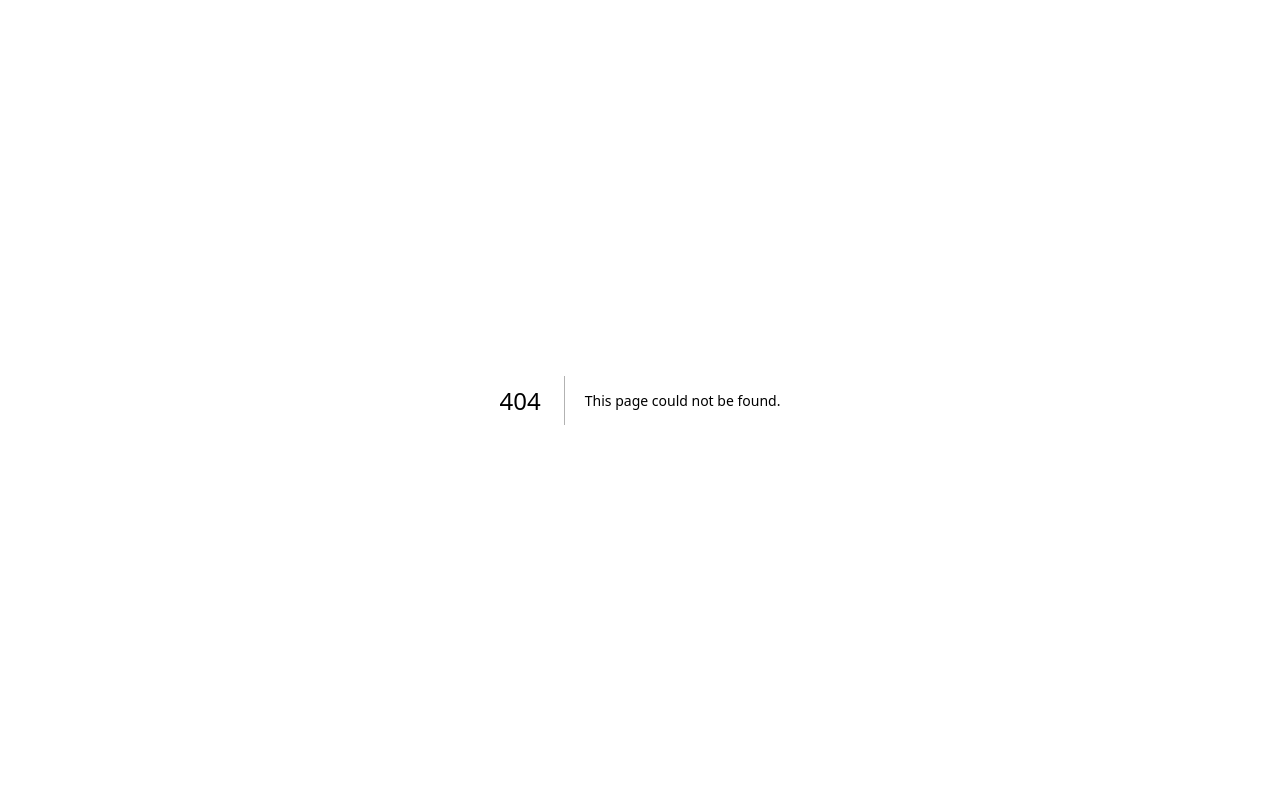
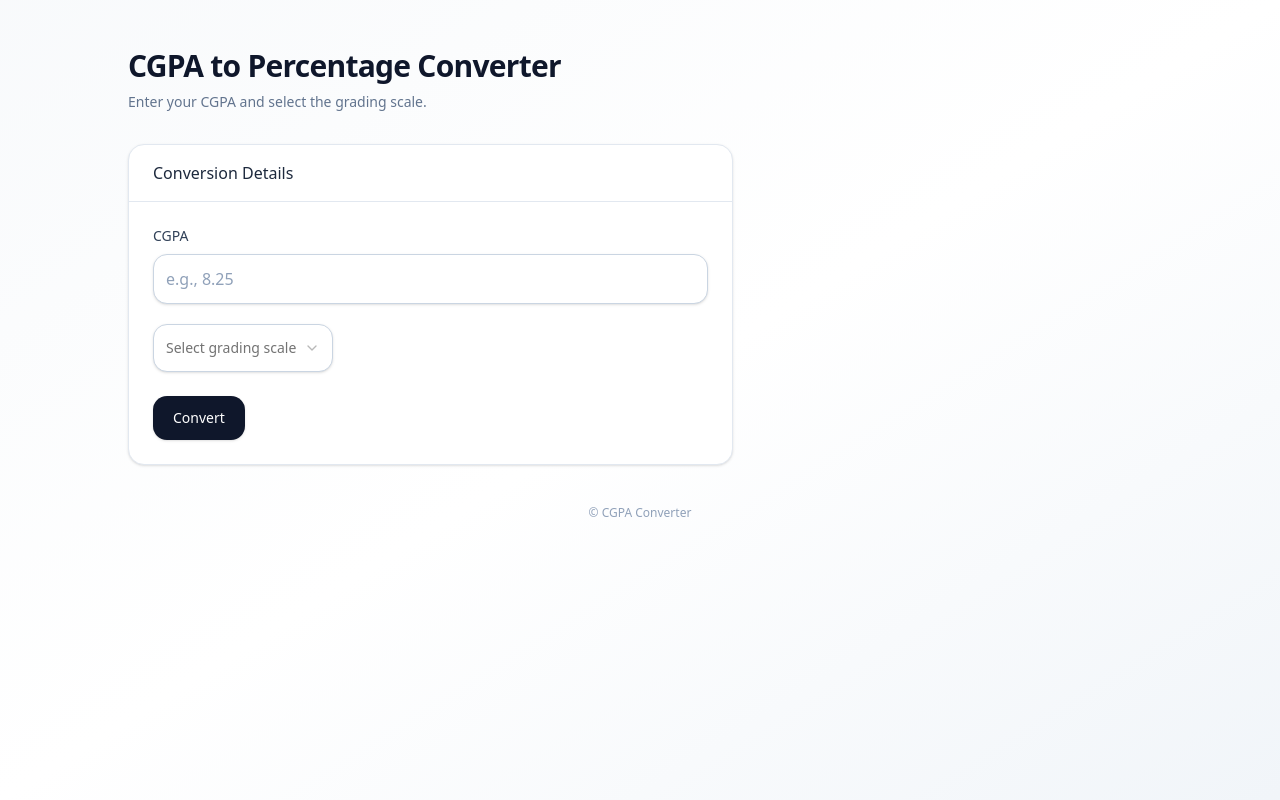
Before and after one commit to tusharpatle0097/calculator, a Next.js app: page /calculators/cgpa-to-percentage-calculator in a window 1280 px wide. Before the commit this address had no page. Built offline with nearby package versions, Linux system fonts and the light colour scheme.

Commit message:
addcgpatoper

```diff
--- a/src/app/LandingPage/page.jsx
+++ b/src/app/LandingPage/page.jsx
@@ -141,7 +141,7 @@ const Page = () => {
       </main>
 
       <footer className="border-t border-slate-200 bg-white/70">
-        <div className="mx-auto max-w-7xl px-6 py-8 text-sm text-slate-500">
+        <div className="mx-auto max-w-7xl px-6 py-8 text-sm text-slate-500 text-center">
           © {new Date().getFullYear()} Calculator Hub. All rights reserved.
         </div>
       </footer>
--- a/src/app/calculators/bmi-calculator/page.jsx
+++ b/src/app/calculators/bmi-calculator/page.jsx
@@ -11,7 +11,7 @@ const Page = () => {
   const [weight, setWeight] = useState(0);
   const [result, setResult] = useState("");
   const [showPanel, setShowPanel] = useState(false);
-  const [error, setError] = useState('');
+  const [error, setError] = useState("");
 
   const calculateBmi = () => {
     let F = Number(feet);
--- /dev/null
+++ b/src/app/calculators/cgpa-to-percentage-calculator/page.jsx
@@ -0,0 +1,170 @@
+"use client";
+
+import Input from "@/app/ui/Input";
+import SubmitButton from "@/app/ui/SubmitButton";
+import {
+  Select,
+  SelectContent,
+  SelectGroup,
+  SelectItem,
+  SelectLabel,
+  SelectTrigger,
+  SelectValue,
+} from "@/components/ui/select";
+import { useState } from "react";
+
+let BottomArrow = (
+  <svg
+    xmlns="http://www.w3.org/2000/svg"
+    fill="none"
+    viewBox="0 0 24 24"
+    strokeWidth={2}
+    stroke="currentColor"
+    className="w-5 h-5"
+  >
+    <path strokeLinecap="round" strokeLinejoin="round" d="M19 9l-7 7-7-7" />
+  </svg>
+);
+
+const Page = () => {
+  const [cgpa, setCgpa] = useState("");
+  const [selectGrade, setSelectGrade] = useState("");
+  const [error, setError] = useState("");
+  const [emptyError, setEmptyError] = useState("");
+  const [result, setResult] = useState("");
+  const [showPanel, setShowPanel] = useState(false);
+
+  const handleCal = () => {
+    let CGPA = Number(cgpa);
+    let Grade = Number(selectGrade);
+
+    if (!CGPA || !Grade) {
+      setEmptyError("Please enter valid values for all fields.");
+      setTimeout(() => {
+        setEmptyError("");
+      }, 2000);
+      return;
+    }
+
+    if (CGPA > Grade) {
+      setError("Your CGPA is greater than grading scale");
+      setTimeout(() => {
+        setError("");
+      }, 2000);
+      return;
+    }
+
+    if (CGPA <= Grade) {
+      if (Grade > 5.0) {
+        let tenGrade = CGPA * Grade;
+        setResult(tenGrade.toFixed(2));
+      } else {
+        let fourGrade = (CGPA / Grade) * 100;
+        setResult(fourGrade.toFixed(2));
+      }
+    }
+
+    if (result >= 0) {
+      setShowPanel(true);
+    }
+  };
+
+  return (
+    <div className="min-h-screen bg-gradient-to-br from-slate-50 via-white to-slate-100 py-12 px-4">
+      <div className="mx-auto w-full max-w-5xl">
+        {/* Header */}
+
+        <div className="mb-8">
+          <h1 className="text-3xl font-semibold tracking-tight text-slate-900">
+            CGPA to Percentage Converter
+          </h1>
+          <p className="mt-2 text-sm text-slate-500">
+            Enter your CGPA and select the grading scale.
+          </p>
+        </div>
+
+        <div className="grid grid-cols-1 gap-6 lg:grid-cols-5">
+          <div className="lg:col-span-3">
+            <div className="rounded-2xl border border-slate-200 bg-white shadow-sm">
+              <div className="border-b border-slate-200 px-6 py-4">
+                <h2 className="text-base font-medium text-slate-800">
+                  Conversion Details
+                </h2>
+              </div>
+              <div className="px-6 py-6">
+                <div className="space-y-5">
+                  <div>
+                    <label className="mb-2 block text-sm font-medium text-slate-700">
+                      CGPA
+                    </label>
+                    <div className="relative">
+                      <Input
+                        type="text"
+                        value={cgpa}
+                        onChange={(e) => setCgpa(e.target.value)}
+                      />
+                    </div>
+                  </div>
+
+                  <Select
+                    value={selectGrade}
+                    onValueChange={(value) => setSelectGrade(value)}
+                  >
+                    <SelectTrigger
+                      className="w-[180px] rounded-xl border border-slate-300 bg-white py-3 px-3 text-slate-900 placeholder-slate-400 shadow-sm focus:border-slate-900 focus:outline-none focus:ring-2 focus:ring-slate-900/10"
+                      style={{ height: "48px" }}
+                    >
+                      <SelectValue placeholder="Select grading scale" />
+                    </SelectTrigger>
+                    <SelectContent>
+                      <SelectGroup>
+                        <SelectLabel>Grading Scale</SelectLabel>
+                        <SelectItem value="4.0">4.0 Scale</SelectItem>
+                        <SelectItem value="5.0">5.0 Scale</SelectItem>
+                        <SelectItem value="10.0">10.0 Scale</SelectItem>
+                      </SelectGroup>
+                    </SelectContent>
+                  </Select>
+                </div>
+
+                <div className="mt-6 flex items-center gap-5">
+                  <SubmitButton onClick={handleCal}>Convert</SubmitButton>
+                  <p className="text-red-700">{error}</p>
+                  <p className="text-red-700">{emptyError}</p>
+                </div>
+              </div>
+            </div>
+          </div>
+
+          {/* Results always visible now, no state */}
+          {showPanel && (
+            <div className="lg:col-span-2">
+              <div className="rounded-2xl border border-slate-200 bg-white shadow-sm">
+                <div className="border-b border-slate-200 px-6 py-4">
+                  <h2 className="text-base font-medium text-slate-800">
+                    Result
+                  </h2>
+                </div>
+
+                <div className="px-6 py-6">
+                  <div className="mb-5 rounded-2xl bg-slate-900 px-5 py-4 text-white shadow-sm">
+                    <p className="text-xs uppercase tracking-wide text-slate-300">
+                      Percentage
+                    </p>
+                    <p className="mt-1 text-2xl font-semibold">{result}%</p>
+                  </div>
+                </div>
+              </div>
+            </div>
+          )}
+        </div>
+
+        <div className="mt-10 text-center text-xs text-slate-400">
+          © CGPA Converter
+        </div>
+      </div>
+    </div>
+  );
+};
+
+export default Page;
--- a/src/app/data/calculatorsData.js
+++ b/src/app/data/calculatorsData.js
@@ -34,4 +34,11 @@ export const RAW_CALCS = [
     icon: "💰",
     link: "/calculators/bmi-calculator",
   },
+  {
+    name: "CGPA to Percentage",
+    category: "Converter",
+    description: "Calculate CGPA to Percentage",
+    icon: "💰",
+    link: "/calculators/cgpa-to-percentage-calculator",
+  },
 ];
--- a/src/app/ui/Input.js
+++ b/src/app/ui/Input.js
@@ -1,9 +1,10 @@
 import React from "react";
 
-const Input = ({ value, onChange, type }) => {
+const Input = ({ value, onChange, type,maxlength }) => {
   return (
     <>
       <input
+
         type={type}
         value={value}
         onChange={onChange}
```
